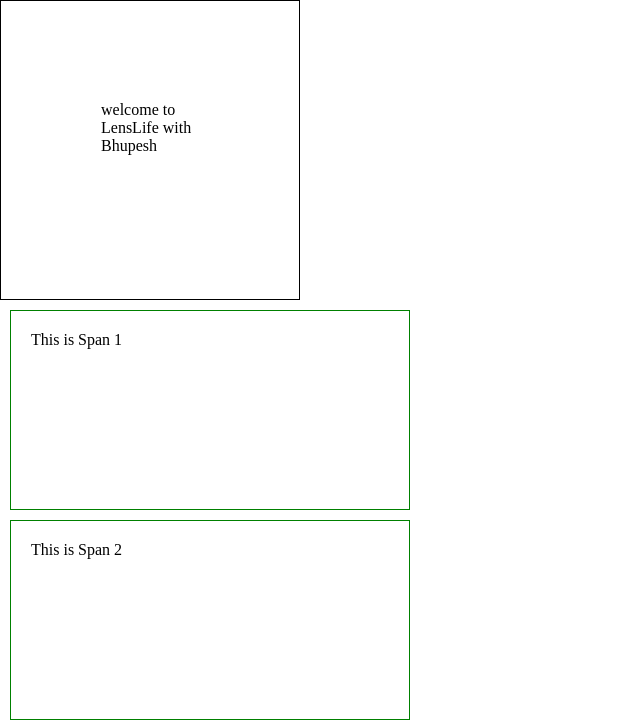
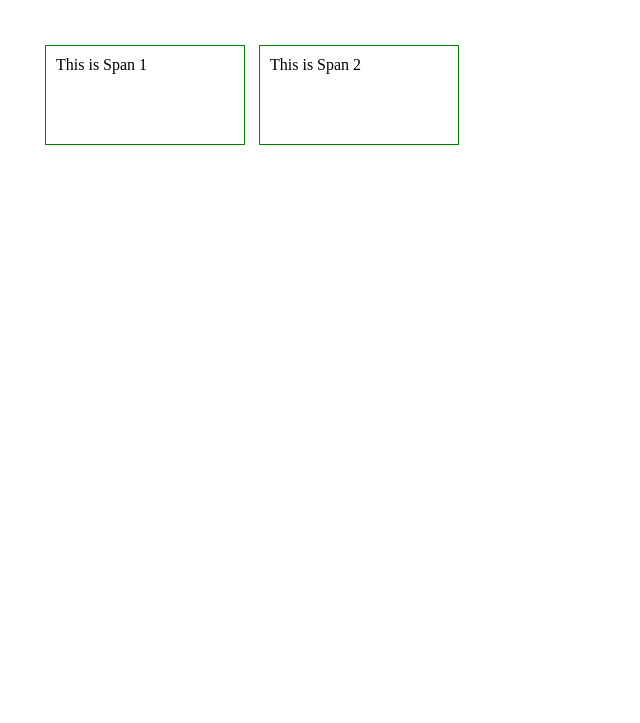
Before and after one commit to Bhupesh-joshi/webMastery, a plain HTML site: page CSSbyCodeHelp/L_Four/display.html in a window 1280 px wide. Shown: the whole page, without its empty margins (0-640 px from the left). Drawn offline with Linux system fonts and the light colour scheme.

Commit message:
worked on

```diff
--- a/CSSbyCodeHelp/L_Four/display.html
+++ b/CSSbyCodeHelp/L_Four/display.html
@@ -8,7 +8,7 @@
     <style>
 
         * {
-            margin: 0%;
+            margin: 20px;
             padding: 0%;
             box-sizing: border-box;
         }
@@ -23,11 +23,12 @@
 
         span{
             border: 1px solid green;
-            width: 400px;
-            height: 200px;
-            margin: 10px;
-            padding: 20px;
-            display: block ;
+            width: 200px;
+            height: 100px;
+            margin: 5px;
+            padding: 10px;
+            /* display: block; */
+            display: inline-block;
         }
 
         /* div {
@@ -52,9 +53,9 @@
     </div> -->
 
 
-    <div class="box">
+    <!-- <div class="box">
         welcome to LensLife with Bhupesh
-    </div>
+    </div> -->
 
     <span>
         This is Span 1
```
